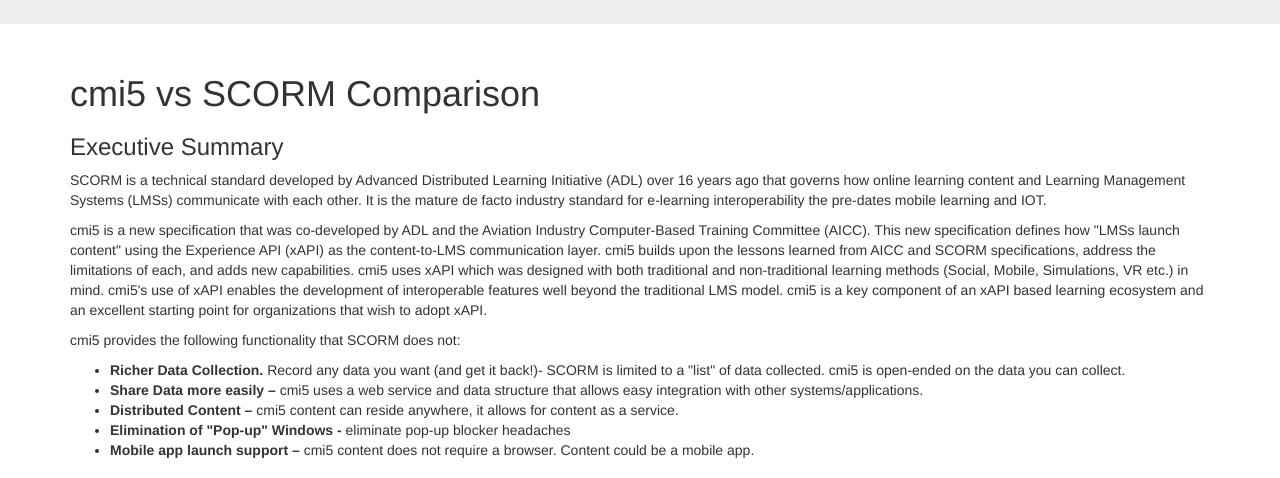
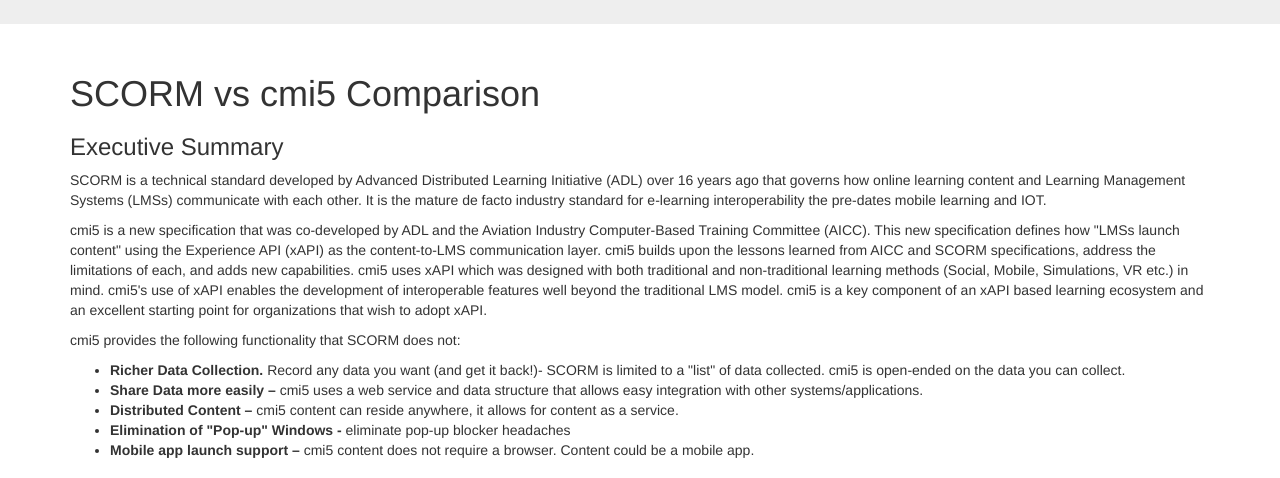
Before and after one commit to AICC/CMI-5_Spec_Current, a Jekyll site: the page built from SCORM/index.md, in a window 1280 px wide and 900 px high, cut to the strip 422-900 px from the top of the window. Built offline with Jekyll 4.4.1, drawn with Linux system fonts in a browser that asks for light colours; our own code applies the rules of GitHub Pages for plain Markdown files.

Commit message:
changed order for consistency

```diff
--- a/SCORM/index.md
+++ b/SCORM/index.md
@@ -1,4 +1,4 @@
-# cmi5 vs SCORM Comparison
+# SCORM vs cmi5 Comparison
 
 ### Executive Summary
 
```
